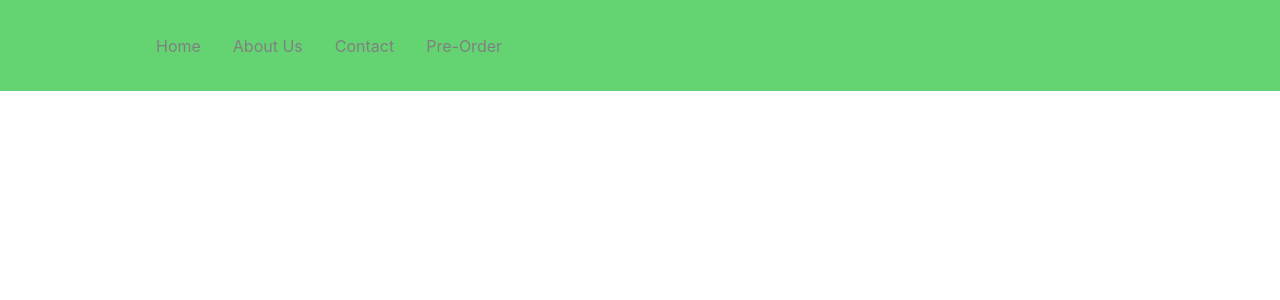
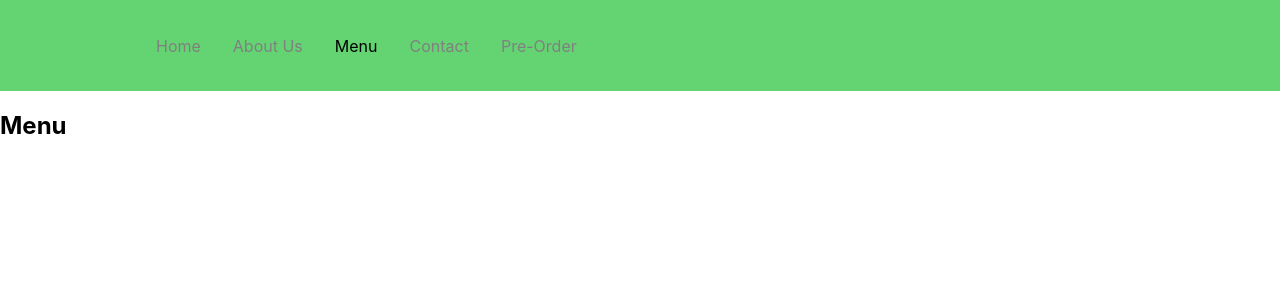
Before and after one commit to thewhoshirt/CPRO2101-Final-Project, a React (Create React App) app in the folder booyah-frontend/: page /menu in a window 1280 px wide. Shown: the top 300 px of the page. Built offline with nearby package versions, Linux system fonts and the light colour scheme.

Commit message:
All pages connected and working in the Nav bar

```diff
--- a/booyah-frontend/src/App.js
+++ b/booyah-frontend/src/App.js
@@ -9,7 +9,8 @@ import {
 import Home from './pages';
 import Contact from './pages/contact';
 import About from './pages/about.js';
-// import Pre-Order from ''
+import PreorderForm from './pages/preorder-form.js'
+import Menu from './pages/menu.js';
 
 function App() {
   return (
@@ -18,8 +19,9 @@ function App() {
       <Routes>
         <Route path='/' element={<Home />} />
         <Route path='/about' element={<About />} />
+        <Route path='/menu' element={<Menu />} />
         <Route path='/contact' element={<Contact />} />
-        {/* <Route path='/per-order' element={<Pre-Order/>}/> */}
+        <Route path='/pre-order' element={<PreorderForm/>}/>
 
       </Routes>
     </Router>
--- a/booyah-frontend/src/components/Navbar/index.js
+++ b/booyah-frontend/src/components/Navbar/index.js
@@ -16,6 +16,7 @@ const Navbar = () => {
                     <NavMenu>
                         <NavLink to='/'>Home</NavLink>
                         <NavLink to='/about'>About Us</NavLink>
+                        <NavLink to='/menu'>Menu</NavLink>
                         <NavLink to="/contact">Contact</NavLink>
                         <NavLink to='/pre-order'>Pre-Order</NavLink>
 
--- a/booyah-frontend/src/pages/about.js
+++ b/booyah-frontend/src/pages/about.js
@@ -1,4 +1,3 @@
-// import '../../public/styles/about.css';
 import React from 'react';
 import {
     BodyContainer,
--- /dev/null
+++ b/booyah-frontend/src/pages/menu.js
@@ -0,0 +1,11 @@
+import React from "react";
+
+const Menu = () => {
+    return(
+        <div>
+            <h2>Menu</h2>
+        </div>
+    )
+};
+
+export default Menu;
--- a/booyah-frontend/src/pages/preorder-form.js
+++ b/booyah-frontend/src/pages/preorder-form.js
@@ -87,6 +87,7 @@ function PreorderForm(){
                 <button type="submit" value="Submit" onClick={(e) => handleSubmit(e)} > Submit </button>
             </form>
         </div>
+
   );
 }
 export default PreorderForm;
```
